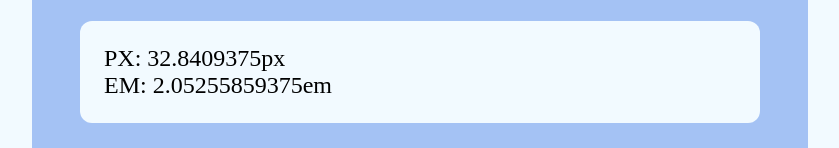
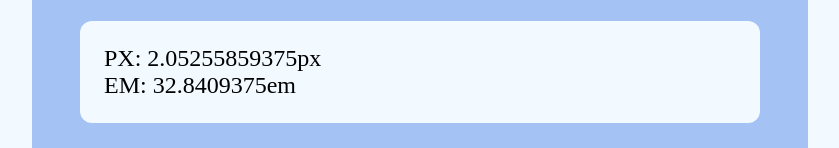
Before and after one commit to MTulaimat/layout-grid-calculator, a plain HTML site: page index.html in a window 1280 px wide. Both pictures are taken after typing "5", "5" into the empty fields and a click on the button "Calculate". Shown: the part 452-600 px from the top of the page, without its empty margins (228-1067 px from the left). Drawn offline with nearby package versions, Linux system fonts and the light colour scheme; a small style sheet from the web is missing.

Commit message:
fix calculation

```diff
--- a/index.html
+++ b/index.html
@@ -30,7 +30,7 @@
 
         var colsInput = $("input#cols");
         var gapsInput = $("input#gaps");
-        var resultP = $("span#result-p");
+        var resultPx = $("span#result-p");
         var resultEM = $("span#result-em");
 
         $("button").click(function () {
@@ -39,14 +39,14 @@
             var colsNum = parseFloat(colsInput.val());
             var gapsNum = parseFloat(gapsInput.val());
 
-            var pixels = (COL_WIDTH * colsNum) + (GAP_WIDTH * gapsNum);
+            var ems = (COL_WIDTH * colsNum) + (GAP_WIDTH * gapsNum);
 
-            resultP.text(pixels + "px");
-            resultEM.text((pixels / 16) + "em");
+            resultEM.text(ems + "em");
+            resultPx.text((ems / 16) + "px");
         });
 
-        resultP.click(function () {
-            navigator.clipboard.writeText(resultP.text());
+        resultPx.click(function () {
+            navigator.clipboard.writeText(resultPx.text());
         });
 
         resultEM.click(function () {
```
